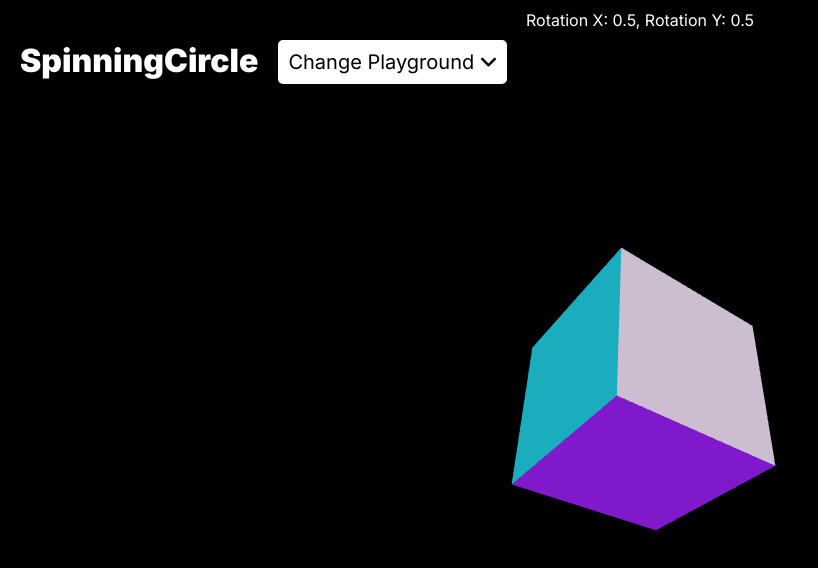
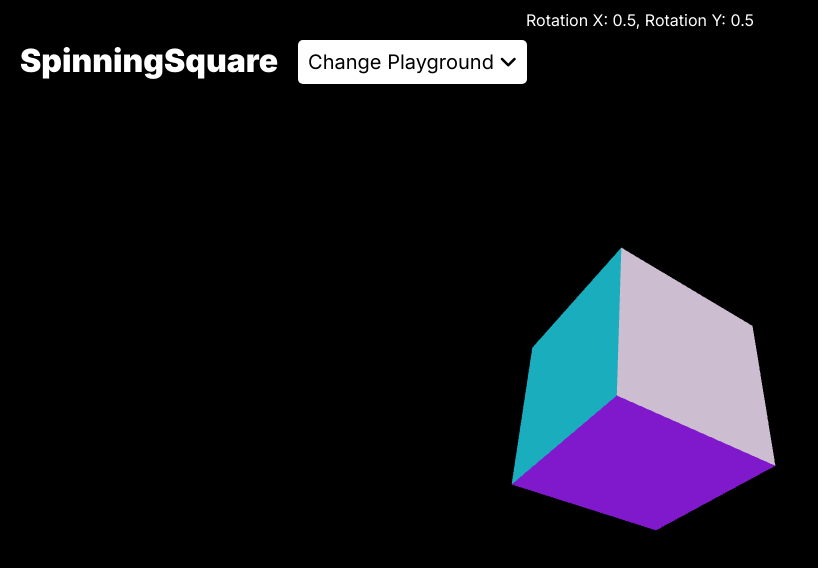
Before and after one commit to Bernard-Borg/ThreeJSPlayground, a Vue app: page / in a window 1280 px wide. Shown: the top 568 px of the page, without its empty margins (0-818 px from the left). Built offline with nearby package versions, Linux system fonts and the light colour scheme.

Commit message:
Not a circle

```diff
--- a/src/App.vue
+++ b/src/App.vue
@@ -1,11 +1,11 @@
 <script setup lang="ts">
-import SpinningCircle from "./components/SpinningCircle.vue";
+import SpinningSquare from "./components/SpinningSquare.vue";
 import Playground2 from "./components/Playground2.vue";
 import { ref } from "vue";
 import type { Component } from "vue";
 
 const options: Record<string, Component | undefined> = {
-    "SpinningCircle": SpinningCircle,
+    "SpinningSquare": SpinningSquare,
     "Playground2": Playground2,
     "Playground3": undefined
 }
@@ -16,7 +16,7 @@ const playgrounds = Object.keys(options);
 let timeout: ReturnType<typeof setTimeout> | null = null;
 const displayPlaygrounds = ref<boolean>(false);
 
-const currentPlayground = ref<string>("SpinningCircle");
+const currentPlayground = ref<string>("SpinningSquare");
 
 function setCurrentPlayground(playground: string) {
     currentPlayground.value = playground;
```
Also changed, not shown: src/components/SpinningSquare.vue (renamed from src/components/SpinningCircle.vue).
